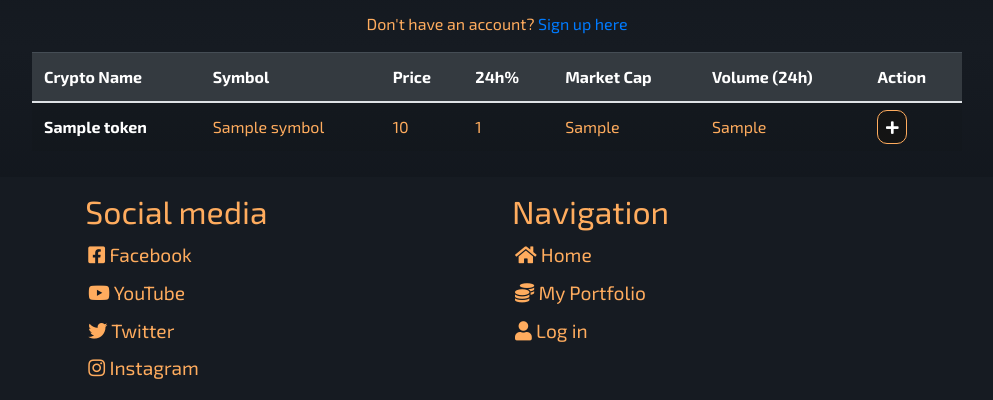
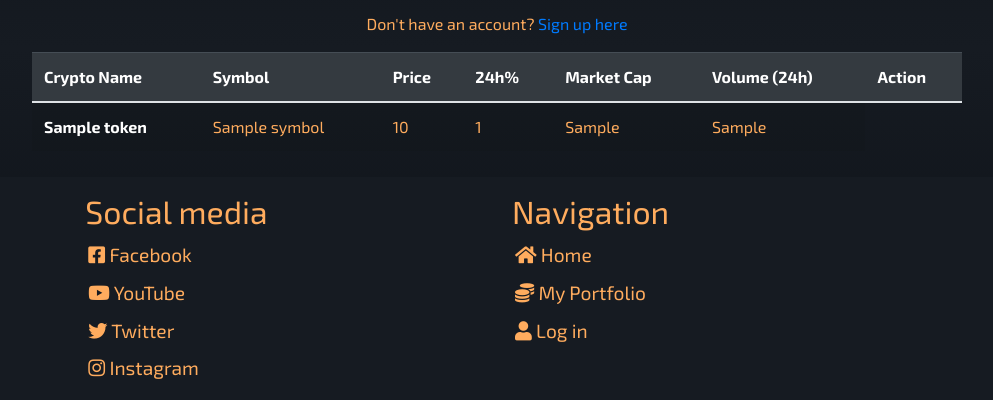
Before and after one commit to luke2533/coin-vue, a Flask app: template templates/index.html in a window 1280 px wide. Shown: the part 304-704 px from the top of the page, without its empty margins (143-1136 px from the left). Run offline with Flask 2, Linux system fonts and the light colour scheme; the template is opened without the code that fills it: most values are stand-ins (such as "Sample title", 1, 10 or a date in 2020); some libraries are stand-ins or nearby versions.

Commit message:
Home page plus link fix

```diff
--- a/templates/index.html
+++ b/templates/index.html
@@ -43,7 +43,12 @@
                                     <td>{{ result.changePercent24Hr }}</td>
                                     <td>{{ result.marketCapUsd }}</td>
                                     <td>{{ result.volumeUsd24Hr }}</td>
-                                    <td><a href="{{ url_for('add_record') }}" class="record-link"><i class="fas fa-plus"></i></a></td>
+                                    {% if session.user %}
+                                        {% if username is not none %}
+                                            <td><a href="{{ url_for('add_record') }}" class="record-link"><i class="fas fa-plus"></i></a></td>
+                                        {% endif %}
+                                        <td><a href="{{ url_for('login') }}" class="record-link"><i class="fas fa-plus"></i></a></td>
+                                    {% endif %}
                                 </tr>
                             {% endfor %}
                         </tbody>
```
